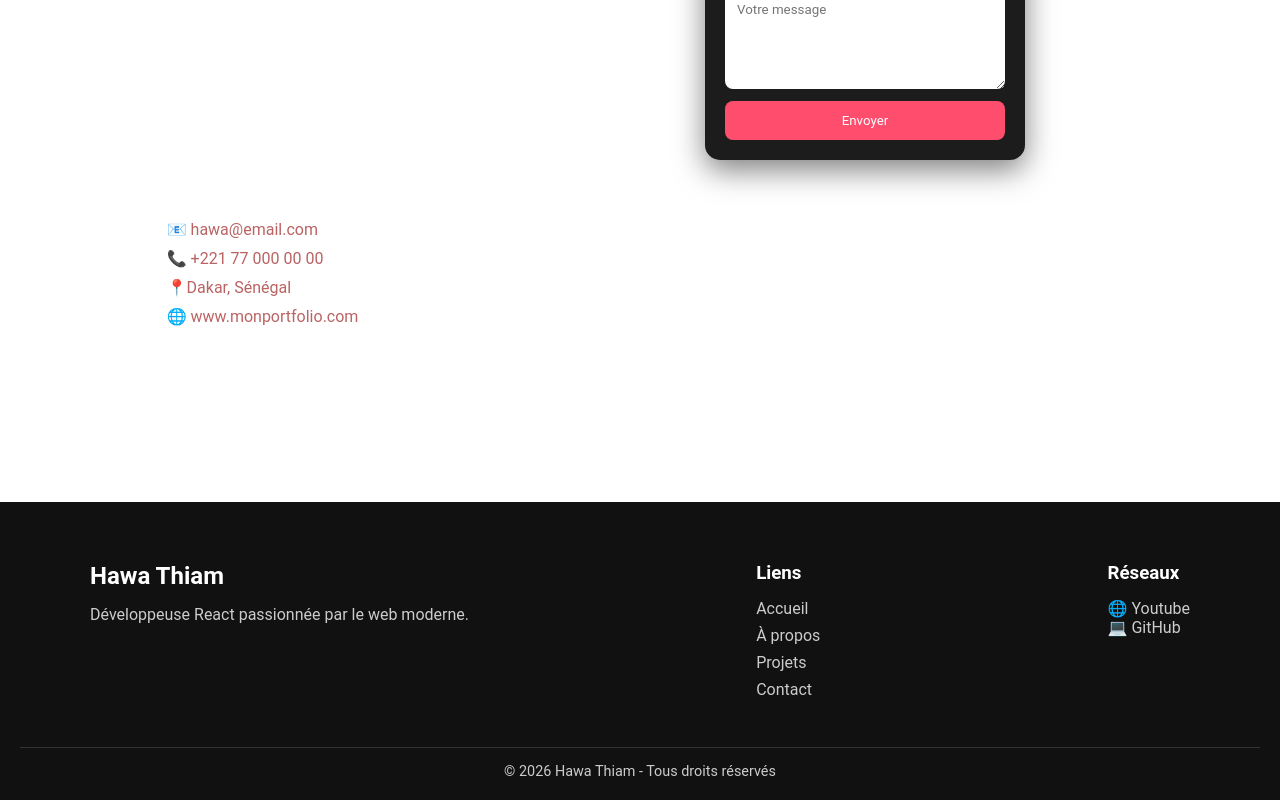
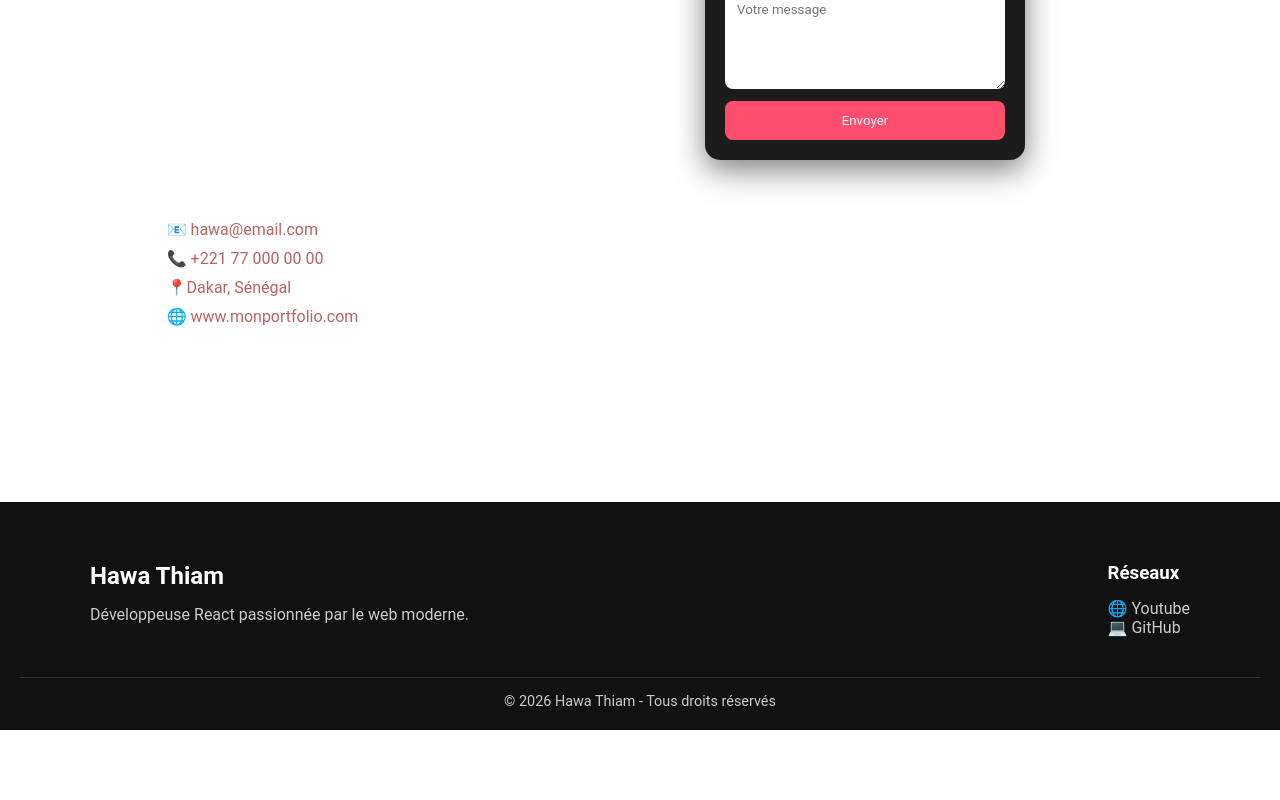
Before and after one commit to mbarike/portfolio, a React app: page / in a window 1280 px wide. Shown: the part 2095-2895 px from the top of the page. After the commit the page ends 2825 px from the top, so only its background shows below. Built offline with nearby package versions, Linux system fonts and the light colour scheme; the HTML template or start-up script is replaced by a standard one.

Commit message:
lien footer

```diff
--- a/src/App.jsx
+++ b/src/App.jsx
@@ -5,7 +5,7 @@ import Contact from "./pages/Contact";
 import Apropos from "./pages/Apropos";
 import Projects from "./pages/Projects";
 import Layout from "./pages/Layout";
-import Home from "./pages/Home";
+import Home from "./pages/Home"
 
 
 
--- a/src/composants/Footer.jsx
+++ b/src/composants/Footer.jsx
@@ -10,15 +10,6 @@ function Footer() {
           <p>Développeuse React passionnée par le web moderne.</p>
         </div>
 
-        <div className="footer-links">
-          <h3>Liens</h3>
-          <ul>
-            <li><a href="/">Accueil</a></li>
-            <li><a href="/apropos">À propos</a></li>
-            <li><a href="/projets">Projets</a></li>
-            <li><a href="/contact">Contact</a></li>
-          </ul>
-        </div>
 
         <div className="footer-social">
           <h3>Réseaux</h3>
--- a/src/index.css
+++ b/src/index.css
@@ -207,25 +207,6 @@ nav .logo {
 
 .footer p {
   color: #ccc;
-}
-
-/* LIENS */
-.footer-links ul {
-  list-style: none;
-  padding: 0;
-}
-
-.footer-links li {
-  margin-bottom: 8px;
-}
-
-.footer-links a {
-  color: #ccc;
-  text-decoration: none;
-}
-
-.footer-links a:hover {
-  color: #ff4d6d;
 }
 
 /* BAS DU FOOTER */
--- a/src/pages/Projects.jsx
+++ b/src/pages/Projects.jsx
@@ -4,6 +4,7 @@ import project2 from "../assets/project2.jpg"
 import project3 from "../assets/project3.jpg"
 import project4 from "../assets/project4.jpg"
 import project5 from "../assets/project5.jpg"
+
 function Projets() {
   return (
     <section className="projets">
```
Also changed, not shown: vercel.json (added).
